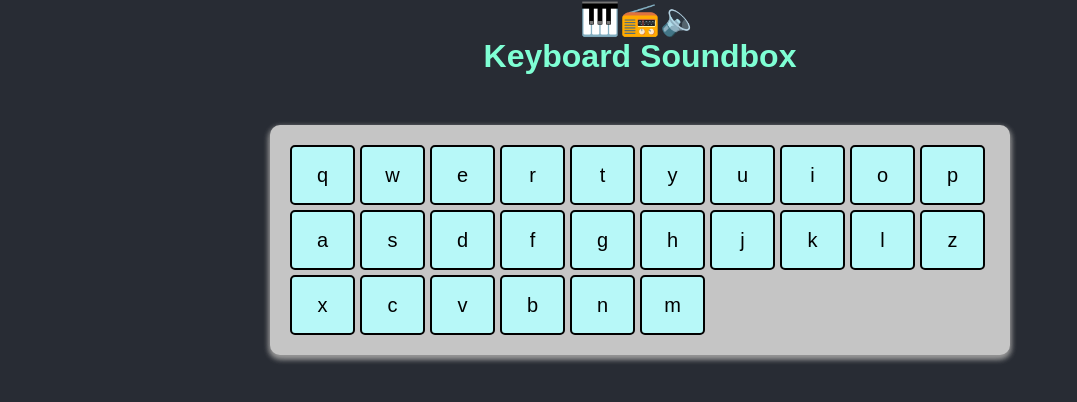
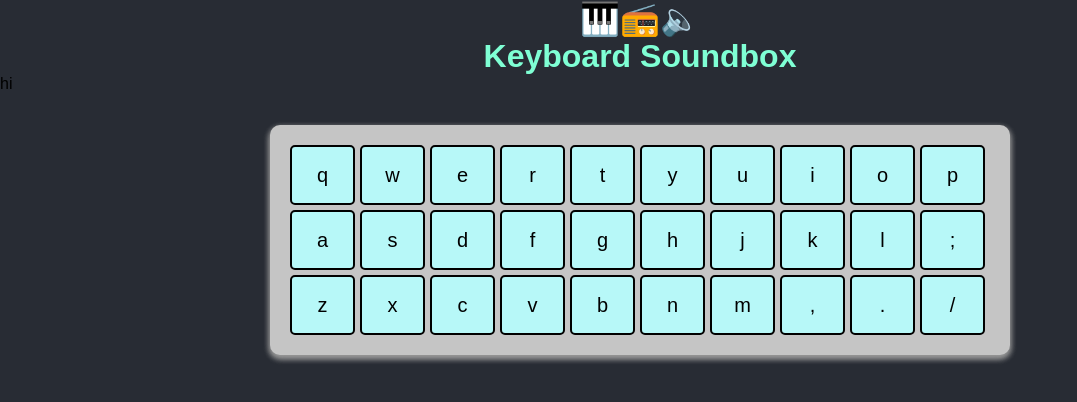
Before and after one commit to s3rj/sound-board, a React (Create React App) app: page / in a window 1280 px wide. Shown: the top 402 px of the page, without its empty margins (0-1077 px from the left). Built offline with nearby package versions, Linux system fonts and the light colour scheme.

Commit message:
update layout

```diff
--- a/src/App.css
+++ b/src/App.css
@@ -20,15 +20,15 @@ h1 {
   text-align: center;
   box-shadow: 0 3px 6px #999, 0 3px 6px #999;
 
+  position:fixed;
+  background-color: aquamarine;
 
-  background-color: aquamarine;
-  position: relative;
   width: 740px;
   box-sizing: border-box;
 
   max-width: 1085px;
   padding: 20px;
-  position: absolute;
+
   top: 30%;
   left: 50%;
   transform: translate(-50%, -50%);
@@ -52,6 +52,7 @@ h1 {
     grid-template-rows: repeat(6, 50px);
     grid-gap: 5px;
     width: auto;
+    top: 40%;
 
     }
 
--- a/src/App.js
+++ b/src/App.js
@@ -15,7 +15,7 @@ function App() {
     if (true) {
       let sound = document.querySelectorAll('audio');
       console.log(e.key);
-      if (e.key === ']') {
+      if (e.key === ' ') {
 
         sound.forEach(element => {
           element.currentTime = 0;
@@ -30,6 +30,7 @@ function App() {
       <h1><span role="img" aria-label="keyboard radio speaker">🎹📻🔈</span></h1>
       <h1>Keyboard Soundbox</h1>
       <div keymap={keyMap} className="App">
+
         {keyMap.map(props => (
           <Key
             key={props.letter}
@@ -39,6 +40,8 @@ function App() {
           />
         ))}
       </div>
+      <div>hi</div>
+
     </div>
   );
 }
--- a/src/components/Key.js
+++ b/src/components/Key.js
@@ -26,7 +26,7 @@ const Key = props => {
 
     const handleKeyUp = e => {
         if (e.key === props.letter.toLowerCase()) {
-            let keyDiv = document.getElementById(props.letter);
+            //let keyDiv = document.getElementById(props.letter);
             console.log(e.key);
 
             if (e.key === props.letter.toLowerCase()) {
--- a/src/keyMap.js
+++ b/src/keyMap.js
@@ -5,7 +5,7 @@ const keyMap = [
     {letter: 'e', name: 'name', src: 'bullfrog.mp3'},
     {letter: 'r', name: 'name', src: 'martian-gun.mp3'},
     {letter: 't', name: 'name', src: 'badumttss.mp3'},
-    {letter: 'y', name: 'name', src: 'oringz-w447.mp3'},
+    {letter: 'y', name: 'name', src: ''},
     {letter: 'u', name: 'name', src: 'Heater1.mp3'},
     {letter: 'i', name: 'name', src: 'iphone.mp3'},
     {letter: 'o', name: 'name', src: 'airhorn.mp3'},
@@ -19,6 +19,7 @@ const keyMap = [
     {letter: 'j', name: 'name', src: 'kaching.mp3'},
     {letter: 'k', name: 'name', src: 'clapping.mp3'},
     {letter: 'l', name: 'name', src: 'dialup.mp3'},
+    {letter: ';', name: 'name', src: 'discord.mp3'},
     {letter: 'z', name: 'name', src: 'plucky.mp3'},
     {letter: 'x', name: 'name', src: 'xfiles.mp3'},
     {letter: 'c', name: 'name', src: 'nflix.mp3'},
@@ -26,5 +27,8 @@ const keyMap = [
     {letter: 'b', name: 'name', src: 'jnboi.mp3'},
     {letter: 'n', name: 'name', src: 'hollow.mp3'},
     {letter: 'm', name: 'name', src: 'discord.mp3'},
+    {letter: ',', name: 'name', src: 'discord.mp3'},
+    {letter: '.', name: 'name', src: 'discord.mp3'},
+    {letter: '/', name: 'name', src: 'discord.mp3'},
 ]
 export default keyMap
```
